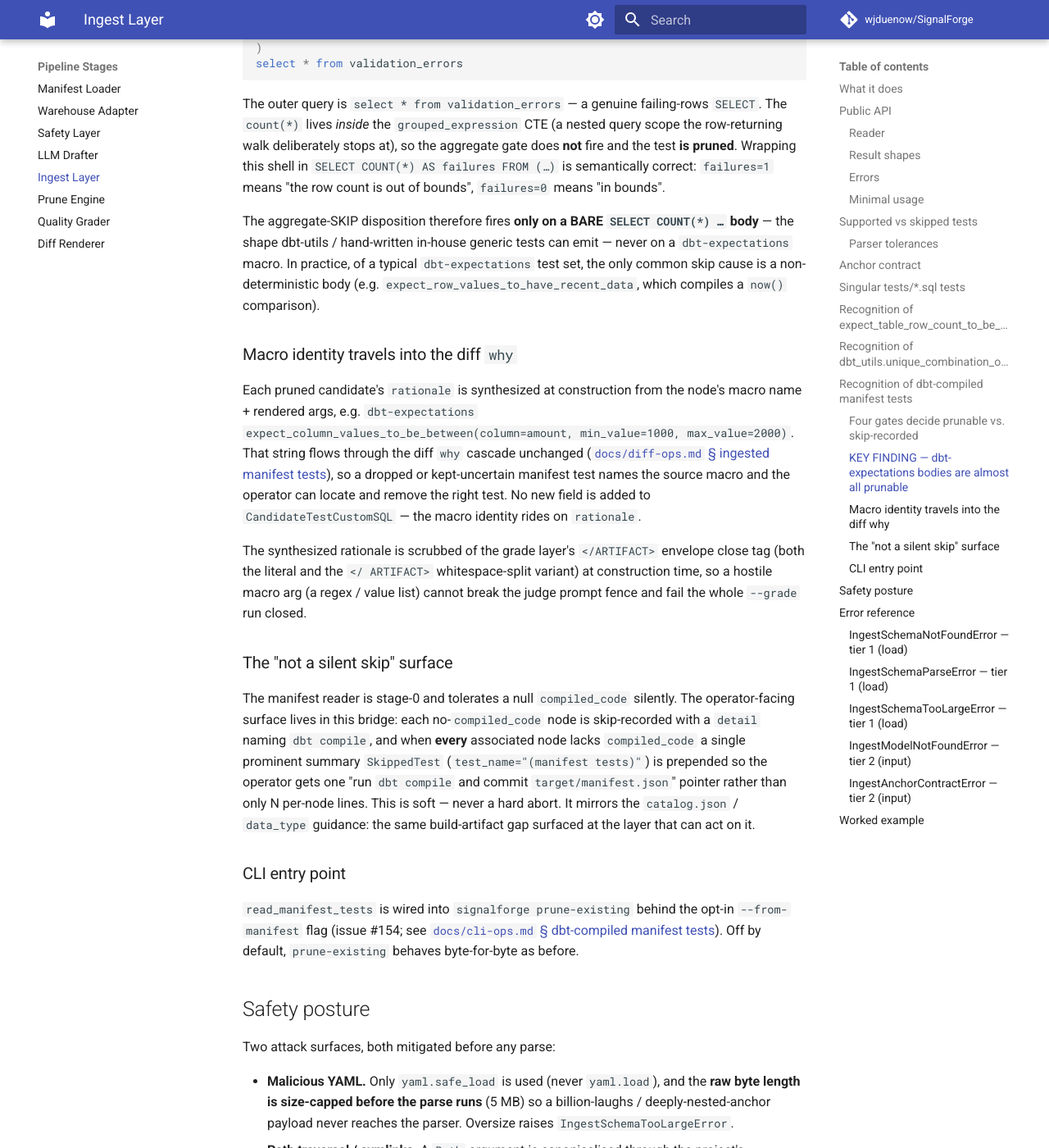
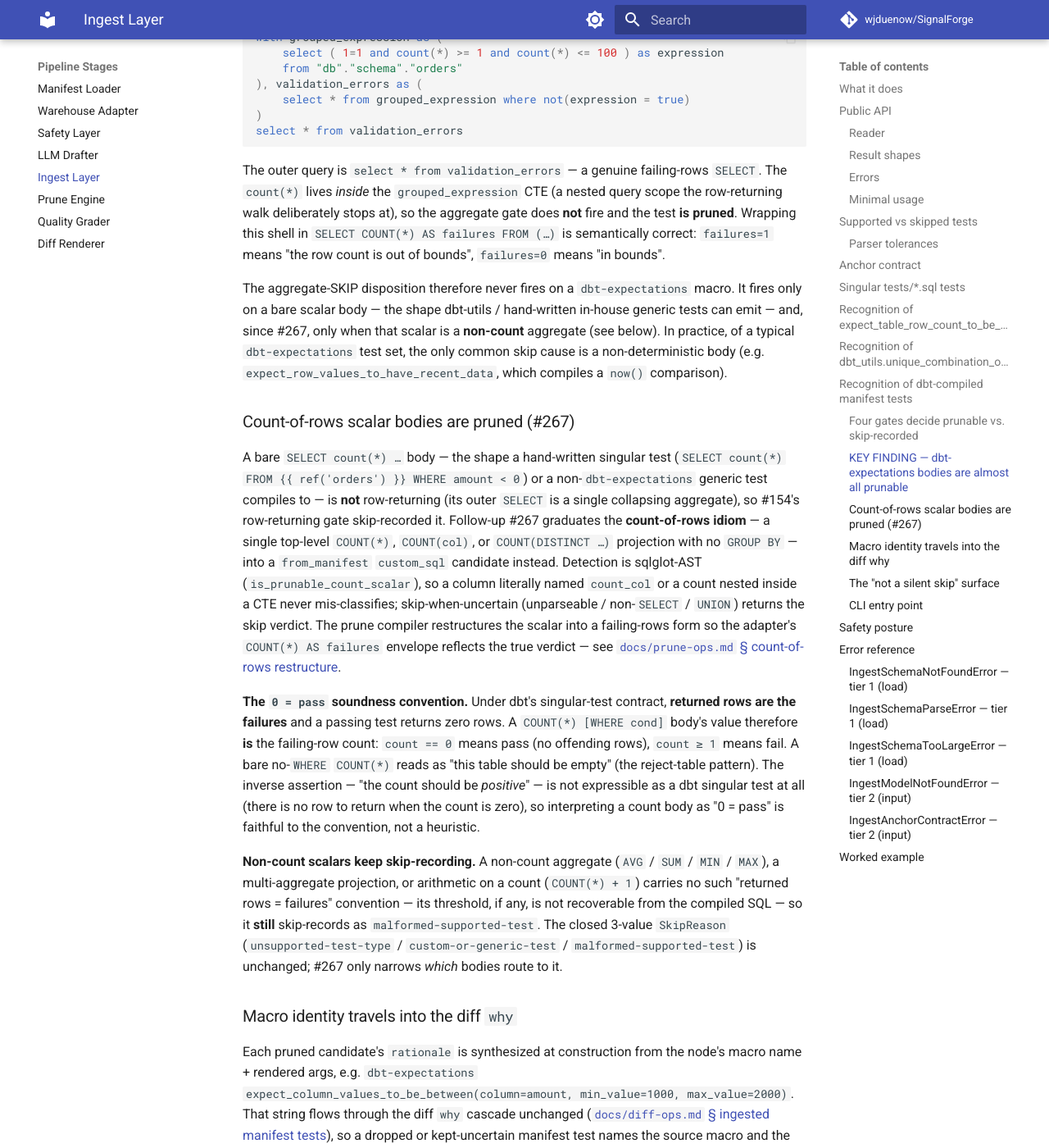
Before and after one commit to wjduenow/SignalForge, an MkDocs documentation site: the page built from docs/ingest-ops.md, in a window 1280 px wide and 1400 px high, scrolled down 10315 px. Shown: the whole window at 82% size. Built offline with MkDocs 1.6.1 and Material for MkDocs 9.7.7, drawn with Linux system fonts in a browser that asks for light colours; comment, search, counter and statistics services are not loaded; some of the changed text lies outside the part shown.

Commit message:
bd_1-scaffolding-3hz.6: document count-of-rows manifest-test pruning (#267 US-006)

````diff
--- a/docs/ingest-ops.md
+++ b/docs/ingest-ops.md
@@ -427,9 +427,9 @@ the same closed 3-value `SkipReason` (never grown):
 
 | Disposition | `SkipReason` | Trigger |
 |---|---|---|
-| **Pruned** (`custom_sql` candidate) | — | `compiled_code` present, row-returning, deterministic, passes the safety scan |
+| **Pruned** (`custom_sql` candidate) | — | `compiled_code` present, row-returning (or a count-of-rows scalar — see below), deterministic, passes the safety scan |
 | Absent / null `compiled_code` | `custom-or-generic-test` | `dbt parse` (not `dbt compile`) produced the manifest; the node has no body to evaluate. `detail` names the fix: run `dbt compile`. |
-| Aggregate / scalar-shaped body | `malformed-supported-test` | the outer `SELECT` is a single collapsing aggregate with no `GROUP BY` — wrapping it in `SELECT COUNT(*) AS failures FROM (<sql>)` would report `failures=1` **always** (a silent wrong `kept`). Aggregate-macro support is a follow-up (#267). |
+| Non-count aggregate / scalar-shaped body | `malformed-supported-test` | the outer `SELECT` is a single collapsing **non-count** aggregate (`AVG` / `SUM` / `MIN` / `MAX`), a multi-aggregate projection, or arithmetic on a count (`COUNT(*) + 1`) with no `GROUP BY` — no dbt "returned rows = failures" convention recovers a failing-rows form, so wrapping it in `SELECT COUNT(*) AS failures FROM (<sql>)` would report `failures=1` **always** (a silent wrong `kept`). A **count-of-rows** scalar is the exception and IS pruned (#267 — see below). |
 | Non-deterministic body | `malformed-supported-test` | `TABLESAMPLE` / `RAND` / `CURRENT_TIMESTAMP` / `NOW` / `GETDATE` / `UUID` / … — the prune verdict would not be reproducible (violates explainable-diffs). |
 | `compiled_code` fails the safety scan | `malformed-supported-test` | a top-level `;` (multiple statements) or unbalanced parentheses survive the comment-tolerant scan (see below). |
 
@@ -466,12 +466,48 @@ this shell in `SELECT COUNT(*) AS failures FROM (…)` is semantically correct:
 `failures=1` means "the row count is out of bounds", `failures=0` means "in
 bounds".
 
-The aggregate-SKIP disposition therefore fires **only on a BARE
-`SELECT COUNT(*) …` body** — the shape dbt-utils / hand-written in-house
-generic tests can emit — never on a `dbt-expectations` macro. In practice, of
-a typical `dbt-expectations` test set, the only common skip cause is a
-non-deterministic body (e.g. `expect_row_values_to_have_recent_data`, which
-compiles a `now()` comparison).
+The aggregate-SKIP disposition therefore never fires on a `dbt-expectations`
+macro. It fires only on a bare scalar body — the shape dbt-utils /
+hand-written in-house generic tests can emit — and, since #267, only when that
+scalar is a **non-count** aggregate (see below). In practice, of a typical
+`dbt-expectations` test set, the only common skip cause is a non-deterministic
+body (e.g. `expect_row_values_to_have_recent_data`, which compiles a `now()`
+comparison).
+
+### Count-of-rows scalar bodies are pruned (#267)
+
+A bare `SELECT count(*) …` body — the shape a hand-written singular test
+(`SELECT count(*) FROM {{ ref('orders') }} WHERE amount < 0`) or a non-`dbt-expectations`
+generic test compiles to — is **not** row-returning (its outer `SELECT` is a
+single collapsing aggregate), so #154's row-returning gate skip-recorded it.
+Follow-up #267 graduates the **count-of-rows idiom** — a single top-level
+`COUNT(*)`, `COUNT(col)`, or `COUNT(DISTINCT …)` projection with no `GROUP BY`
+— into a `from_manifest` `custom_sql` candidate instead. Detection is
+sqlglot-AST (`is_prunable_count_scalar`), so a column literally named
+`count_col` or a count nested inside a CTE never mis-classifies; skip-when-uncertain
+(unparseable / non-`SELECT` / `UNION`) returns the skip verdict. The prune
+compiler restructures the scalar into a failing-rows form so the adapter's
+`COUNT(*) AS failures` envelope reflects the true verdict — see
+[`docs/prune-ops.md` § count-of-rows restructure](prune-ops.md#custom_sql-manifest-ingested-and-drafted).
+
+**The `0 = pass` soundness convention.** Under dbt's singular-test contract,
+**returned rows are the failures** and a passing test returns zero rows. A
+`COUNT(*) [WHERE cond]` body's value therefore **is** the failing-row count:
+`count == 0` means pass (no offending rows), `count ≥ 1` means fail. A bare
+no-`WHERE` `COUNT(*)` reads as "this table should be empty" (the reject-table
+pattern). The inverse assertion — "the count should be *positive*" — is not
+expressible as a dbt singular test at all (there is no row to return when the
+count is zero), so interpreting a count body as "0 = pass" is faithful to the
+convention, not a heuristic.
+
+**Non-count scalars keep skip-recording.** A non-count aggregate
+(`AVG` / `SUM` / `MIN` / `MAX`), a multi-aggregate projection, or arithmetic on
+a count (`COUNT(*) + 1`) carries no such "returned rows = failures" convention
+— its threshold, if any, is not recoverable from the compiled SQL — so it
+**still** skip-records as `malformed-supported-test`. The closed 3-value
+`SkipReason` (`unsupported-test-type` / `custom-or-generic-test` /
+`malformed-supported-test`) is unchanged; #267 only narrows *which* bodies
+route to it.
 
 ### Macro identity travels into the diff `why`
 
--- a/docs/prune-ops.md
+++ b/docs/prune-ops.md
@@ -266,16 +266,44 @@ comment-bearing but otherwise-clean body passes. The determinism check that
 already ran at ingest is kept as a belt-and-braces `kept-without-evidence`
 fallback in the compiler (the total-compilation choke point).
 
+**Count-of-rows scalar restructure (#267).** A manifest-ingested body that is
+a bare count-of-rows scalar — `SELECT count(*) …`, `count(col)`, or
+`count(DISTINCT …)` — is **not** row-returning, so wrapping it directly in the
+adapter's `SELECT COUNT(*) AS failures FROM (<sql>)` envelope would report
+`failures=1` **always** (a silent wrong `kept`). Rather than skip-record it (as
+#154 did), the compiler restructures the scalar into a failing-rows form:
+
+```sql
+SELECT sf_agg_value FROM (SELECT (<body>) AS sf_agg_value) AS sf_agg WHERE sf_agg_value <> 0
+```
+
+so the outer envelope now reflects the true verdict — **0 rows ⇒
+`always-passes` (dropped), ≥ 1 row ⇒ `kept`** — matching `row_count_between`'s
+failing-rows contract. This is sound under dbt's "returned rows = failures"
+convention: the count body's value **is** the failing-row count, so
+`count == 0` is a pass (see
+[`docs/ingest-ops.md` § count-of-rows](ingest-ops.md#count-of-rows-scalar-bodies-are-pruned-267)).
+The restructure is a pure-string wrap (no sqlglot in the compiler); the
+composed SQL is re-run through `validate_ingested_sql`. Because the ingested
+body is a `from_manifest` `custom_sql`, `_test_requires_source_table` already
+routes it to the **source table** under every sample strategy — the same
+source-routing described under *Full-scope, always* above, with no new engine
+arm. **Belt-and-braces:** a scalar body that reaches the compiler but isn't a
+restructurable count (one that slipped the ingest gate) returns
+`_InvalidIdentifier` → `kept-without-evidence` rather than the always-`1` wrap;
+the 5-value `DropReason` is unchanged.
+
 **KEY FINDING — dbt-expectations bodies are row-returning, so they prune.**
 `dbt-expectations` compiles *every* macro — including
 `expect_table_row_count_to_be_between` — into a row-returning
 `validation_errors` shell whose `count(*)` sits inside a nested CTE, so the
 `COUNT(*)`-wrap the prune engine applies is semantically correct
 (`failures=1` ⇒ out of bounds). The aggregate-SKIP disposition — which the
-ingest bridge applies to a scalar/aggregate body to avoid the
-always-`failures=1` wrong-verdict trap — fires only on a **BARE
-`SELECT COUNT(*) …` body** (the shape `dbt-utils` / in-house generic tests can
-emit), never on a `dbt-expectations` macro. See
+ingest bridge applies to a **non-count** scalar/aggregate body (`AVG` / `SUM` /
+`MIN` / `MAX`, multi-aggregate, or arithmetic-on-count) to avoid the
+always-`failures=1` wrong-verdict trap — never fires on a `dbt-expectations`
+macro, and since #267 no longer fires on a bare count-of-rows body either (that
+is restructured and pruned, above). See
 [`docs/ingest-ops.md` § KEY FINDING](ingest-ops.md#key-finding-dbt-expectations-bodies-are-almost-all-prunable)
 for the full walk-through.
 
````
Also changed, not shown: CHANGELOG.md (+3 -1 lines).
